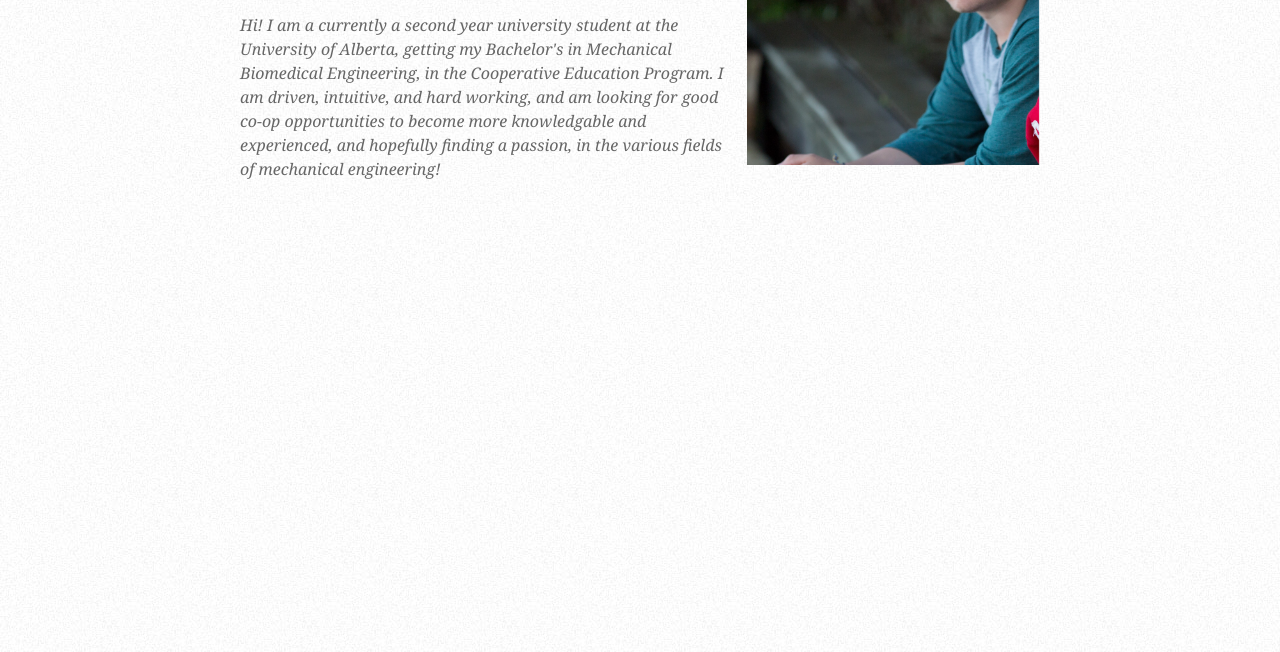
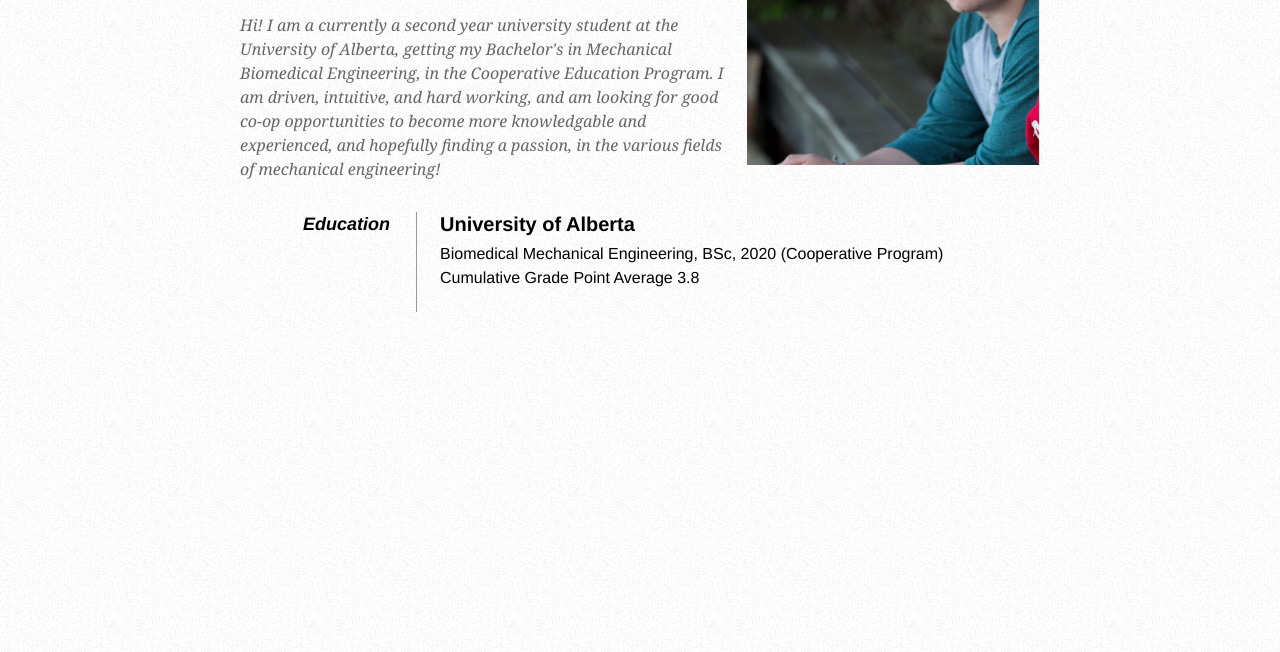
Before and after one commit to admurray0/admurray0.github.io, a plain HTML site: page index.html in a window 1280 px wide. Shown: the part 148-800 px from the top of the page. Drawn offline with Linux system fonts and the light colour scheme.

Commit message:
Update index.html

```diff
--- a/index.html
+++ b/index.html
@@ -49,6 +49,19 @@
 					mechanical engineering!
 				</p>
 			</div>
+
+			<div class="clear"></div>
+
+			<dl>
+				<dd class="clear"></dd>
+
+				<dt>Education</dt>
+				<dd>
+					<h2>University of Alberta</h2>
+					<p>Biomedical Mechanical Engineering, BSc, 2020		(Cooperative Program)<br/ >
+					Cumulative Grade Point Average		3.8</p>
+				</dd>
+			</dl>
 		</div>
 	</body>
 </html>
```
